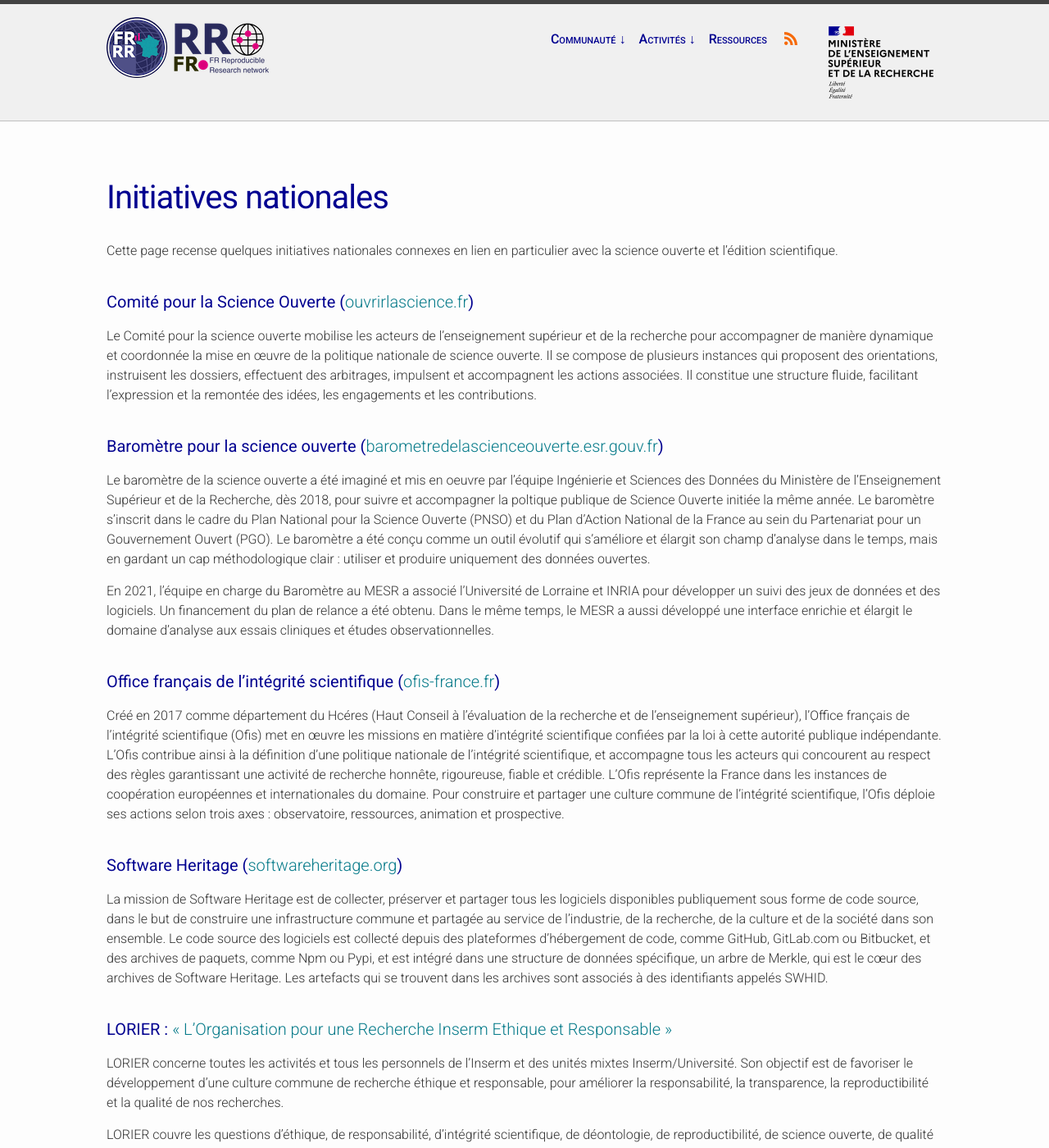
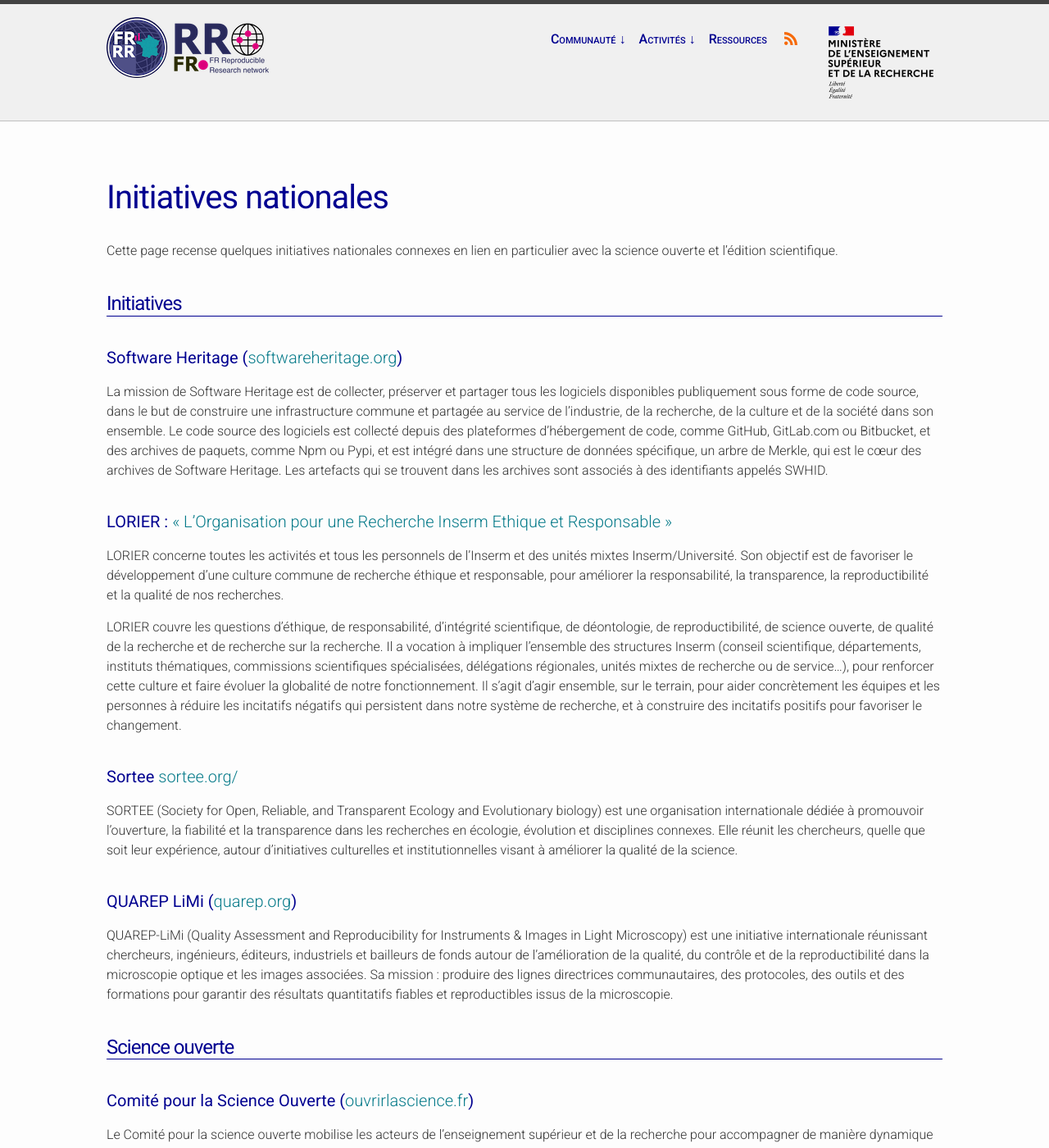
Before and after one commit to FR-RN/FR-RN, a Jekyll site: the page built from initiatives.md, in a window 1280 px wide and 1400 px high. Shown: the whole window at 82% size. Built offline with Jekyll 4.4.1, drawn with Linux system fonts in a browser that asks for light colours; some web fonts are replaced; some of the changed text lies outside the part shown.

Commit message:
Update initiatives

```diff
--- a/initiatives.md
+++ b/initiatives.md
@@ -6,6 +6,40 @@
 ---
 Cette page recense quelques initiatives nationales connexes en lien en particulier avec la science ouverte et l'édition scientifique.
 
+# Initiatives
+## Software Heritage ([softwareheritage.org](https://www.softwareheritage.org))
+
+La mission de Software Heritage est de collecter, préserver et partager tous les logiciels disponibles publiquement sous forme de code source, dans le but de construire une infrastructure commune et partagée au service de l'industrie, de la recherche, de la culture et de la société dans son ensemble. Le code source des logiciels est collecté depuis des plateformes d'hébergement de code, comme GitHub, GitLab.com ou Bitbucket, et des archives de paquets, comme Npm ou Pypi, et est intégré dans une structure de données spécifique, un arbre de Merkle, qui est le cœur des archives de Software Heritage. Les artefacts qui se trouvent dans les archives sont associés à des identifiants appelés SWHID.
+
+## LORIER : [« L’Organisation pour une Recherche Inserm Ethique et Responsable »]( https://lorier.inserm.fr/)
+LORIER concerne toutes les activités et tous les personnels de l’Inserm et des unités mixtes Inserm/Université. Son objectif est de favoriser le développement d’une culture commune de recherche éthique et responsable,  pour améliorer la responsabilité, la transparence, la reproductibilité et la qualité de nos recherches.
+
+LORIER couvre les questions d’éthique, de responsabilité, d’intégrité scientifique, de déontologie, de reproductibilité, de science ouverte, de qualité de la recherche et de recherche sur la recherche. Il a vocation à impliquer l’ensemble des structures Inserm (conseil scientifique, départements, instituts thématiques, commissions scientifiques spécialisées, délégations régionales, unités mixtes de recherche ou de service…), pour renforcer cette culture et faire évoluer la globalité de notre fonctionnement. Il s’agit d’agir ensemble, sur le terrain, pour aider concrètement les équipes et les personnes à réduire les incitatifs négatifs qui persistent dans notre système de recherche, et à construire des incitatifs positifs pour favoriser le changement.
+
+## Sortee [sortee.org/](https://sortee.org/)
+SORTEE (Society for Open, Reliable, and Transparent Ecology and Evolutionary biology) est une organisation internationale dédiée à promouvoir l’ouverture, la fiabilité et la transparence dans les recherches en écologie, évolution et disciplines connexes. Elle réunit les chercheurs, quelle que soit leur expérience, autour d’initiatives culturelles et institutionnelles visant à améliorer la qualité de la science.
+
+## QUAREP LiMi ([quarep.org](https://quarep.org/))
+
+QUAREP-LiMi (Quality Assessment and Reproducibility for Instruments & Images in Light Microscopy) est une initiative internationale réunissant chercheurs, ingénieurs, éditeurs, industriels et bailleurs de fonds autour de l’amélioration de la qualité, du contrôle et de la reproductibilité dans la microscopie optique et les images associées.
+Sa mission : produire des lignes directrices communautaires, des protocoles, des outils et des formations pour garantir des résultats quantitatifs fiables et reproductibles issus de la microscopie.
+
+
+
+
+
+
+
+
+
+
+
+
+
+
+
+
+# Science ouverte
 
 ## Comité pour la Science Ouverte ([ouvrirlascience.fr](https://www.ouvrirlascience.fr/))
 
@@ -50,3 +78,22 @@
 autour des méthodes de valorisation et de recherche d’information
 induites par le numérique et garantir un haut niveau de fiabilité et
 de disponibilité des plateformes.
+
+
+## Episciences : ([episciences.org](https://www.episciences.org/))
+Episciences est une plateforme d’édition et de publication scientifiques en accès ouvert diamant couvrant toutes les disciplines et permettant de lier données et publications.
+L’accès ouvert diamant permet un libre accès immédiat – sans identification ni DRM – aux publications par le biais de leur dépôt dans une archive ouverte. La soumission et la publication ne sont pas conditionnées par le paiement à l’unité de frais de publication (de type APC, Article Processing Charges).
+Les données et métadonnées produites sont ouvertes, normées, structurées, facilement accessibles et interopérables. Chaque unité éditoriale publiée est dotée d’un identifiant unique pérenne (DOI).
+Tout au long du processus éditorial, l’article reste la pleine et entière propriété de son auteur ou de son autrice.
+La préservation à long terme est assurée par le Cines.
+
+
+## Rescience C  ([rescience.github.io](https://rescience.github.io/))
+"ReScience C" est une revue scientifique en accès ouvert, dédiée à la reproduction et la réplication de résultats en sciences computationnelles. La revue publie des reproductions indépendantes de travaux déjà publiés, en mettant l’accent sur la transparence, l’ouverture du code et la vérification des méthodes. ReScience C fonctionne via un processus de revue par les pairs ouvert sur GitHub, favorisant une évaluation collaborative et entièrement traçable.
+
+## IPOL (Image Processing On Line)([ipol.im](https://www.ipol.im/))
+
+IPOL est une revue en accès libre spécialisée en traitement et analyse d’images et de signaux, qui met l’accent sur l’algorithmique mathématique et la reproductibilité de la recherche. Chaque article IPOL inclut non seulement un texte complet mais aussi un code source ouvert, une démo en ligne et une archive d’expériences. Le texte et le code sont évalués par les pairs, dans l’esprit d’une science ouverte et rigoureuse.
+
+## Computo ([computo-journal.org](https://computo-journal.org/))
+Computo est un journal (ISSN 2824-7795) de la Société Française de Statistiques qui promeut des contributions en statistiques et apprentissage (machine learning, ML) portant sur des thématiques algorithmiques et/ou computationnelles, notamment des travaux apportant un éclairage particulier sur des modèles ou méthodes adressant une question scientifique spécifique. Computo s’inscrit dans une démarche de science ouverte et de reproductibilité des résultats scientifiques. Computo vise à dépasser le schéma classique des publications scientifiques statiques, en utilisant des avancées technologiques en programmation lettrée (literate programming) et en reporting scientifique (à base de markdown et de notebooks) mais aussi des outils modernes de développement logiciel (forge git et intégration continue) pour promouvoir une recherche reproductible.
```
Also changed, not shown: other parts of initiatives.md (+1 -7 lines).
